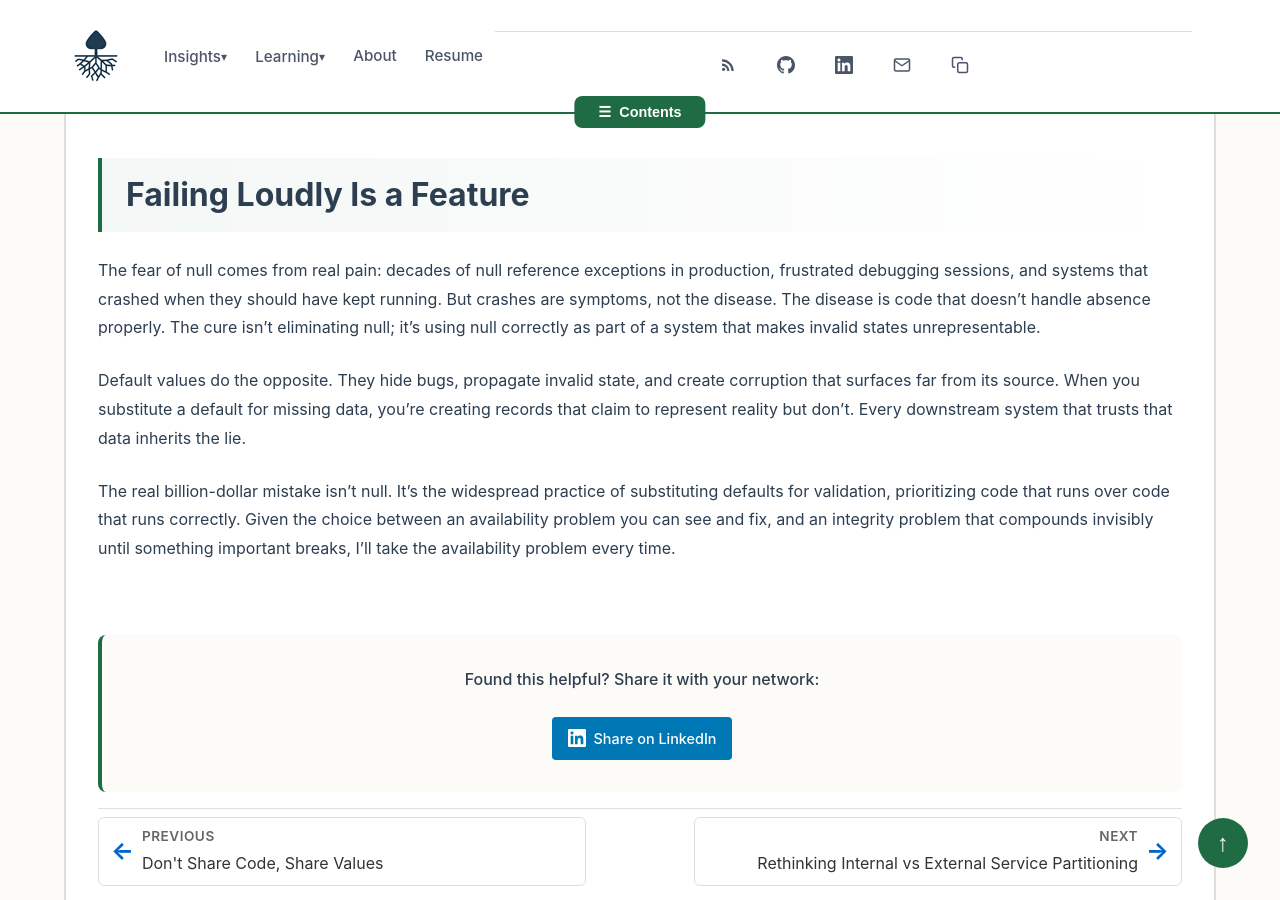
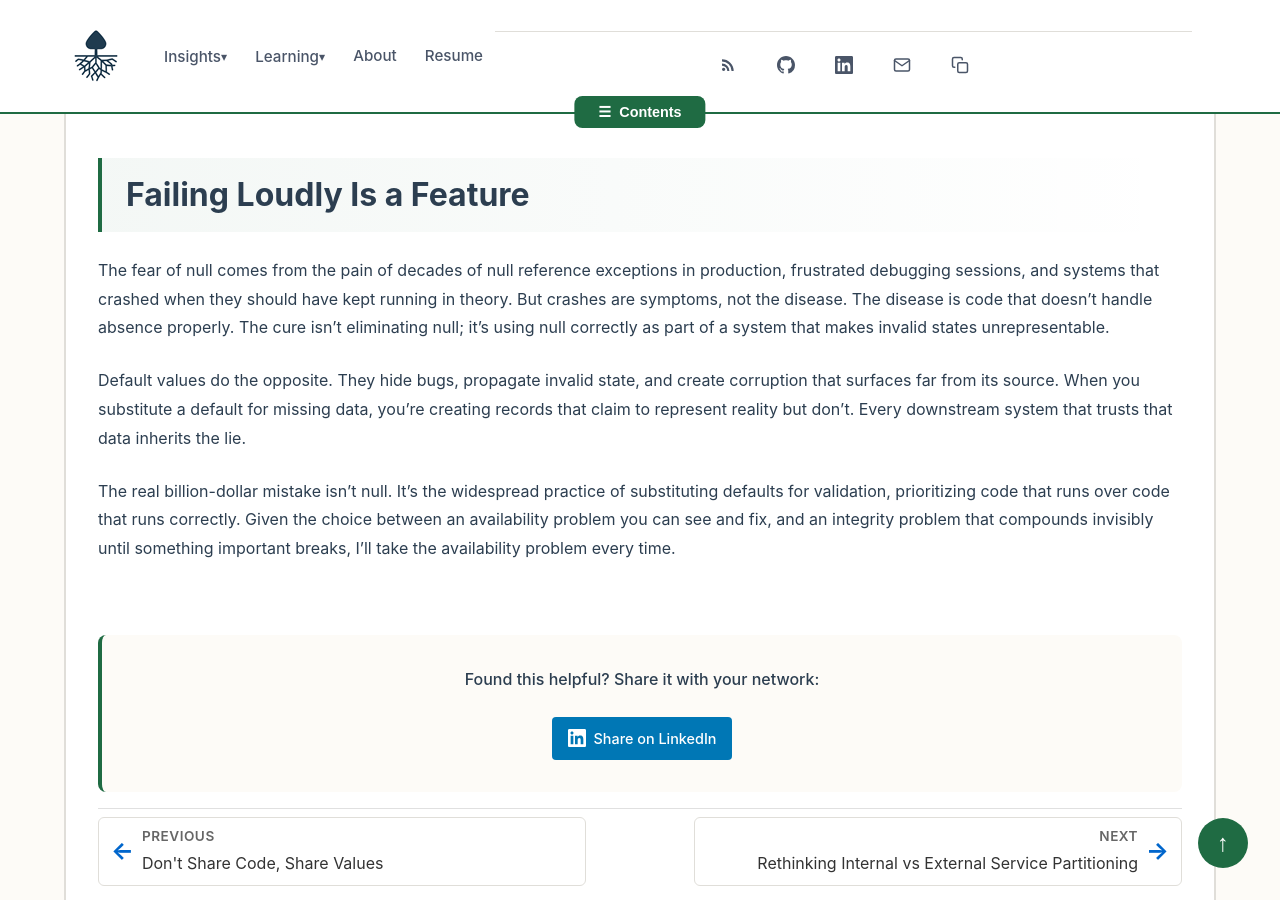
Before and after one commit to stevenstuartm/stevenstuartm.github.io, a Jekyll site: the page built from _posts/2025-12-18-making-invalid-states-unrepresentable-the-billion-dollar-mistake-that-wasnt.md, in a window 1280 px wide and 900 px high, scrolled down 9092 px. Built offline with Jekyll 4.4.1, drawn with Linux system fonts in a browser that asks for light colours.

Commit message:
tiny change to null post

```diff
--- a/_posts/2025-12-18-making-invalid-states-unrepresentable-the-billion-dollar-mistake-that-wasnt.md
+++ b/_posts/2025-12-18-making-invalid-states-unrepresentable-the-billion-dollar-mistake-that-wasnt.md
@@ -209,7 +209,7 @@ This doesn't mean a single validation layer. Systems have multiple trust boundar
 
 ## Failing Loudly Is a Feature
 
-The fear of null comes from real pain: decades of null reference exceptions in production, frustrated debugging sessions, and systems that crashed when they should have kept running. But crashes are symptoms, not the disease. The disease is code that doesn't handle absence properly. The cure isn't eliminating null; it's using null correctly as part of a system that makes invalid states unrepresentable.
+The fear of null comes from the pain of decades of null reference exceptions in production, frustrated debugging sessions, and systems that crashed when they should have kept running in theory. But crashes are symptoms, not the disease. The disease is code that doesn't handle absence properly. The cure isn't eliminating null; it's using null correctly as part of a system that makes invalid states unrepresentable.
 
 Default values do the opposite. They hide bugs, propagate invalid state, and create corruption that surfaces far from its source. When you substitute a default for missing data, you're creating records that claim to represent reality but don't. Every downstream system that trusts that data inherits the lie.
 
```
